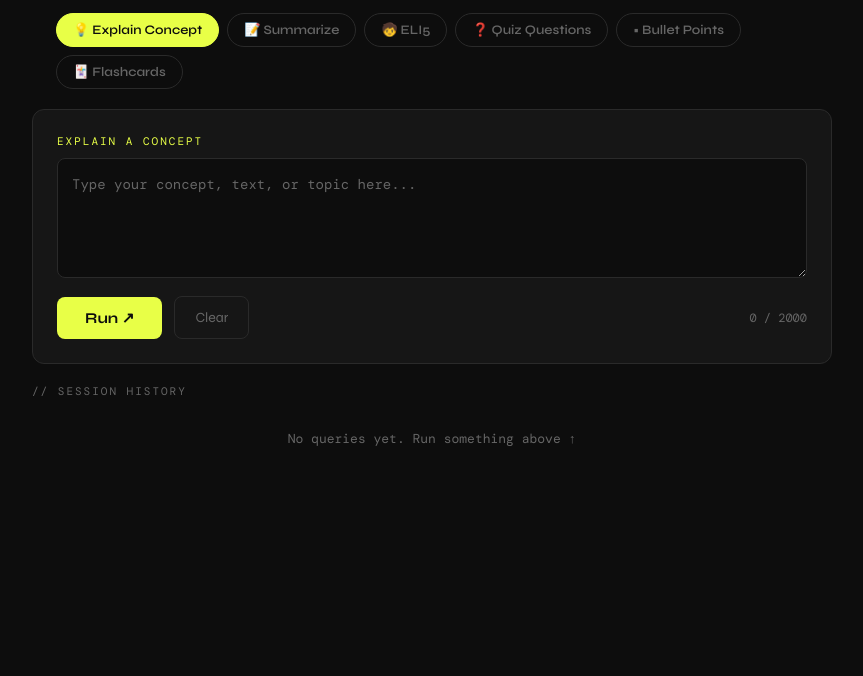
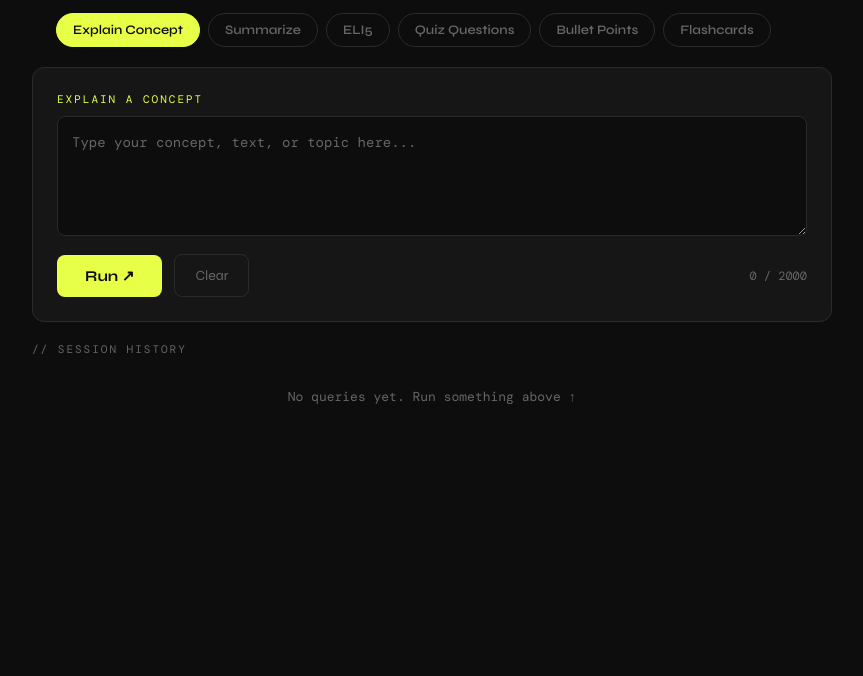
Before and after one commit to samiksha-ambastha1205/thinkbot, a plain HTML site: page index.html in a window 1280 px wide. Shown: the part 124-800 px from the top of the page, without its empty margins (208-1071 px from the left). Drawn offline with nearby package versions, Linux system fonts and the light colour scheme.

Commit message:
frontend changes

```diff
--- a/index.html
+++ b/index.html
@@ -66,7 +66,7 @@
 
 <header>
   <div class="logo">Think<span>Bot</span></div>
-  <div class="tagline">// powered by openrouter (free)</div>
+
 </header>
 
 <div class="api-bar">
@@ -76,12 +76,12 @@
 </div>
 
 <div class="modes">
-  <button class="mode-btn active" data-mode="explain">💡 Explain Concept</button>
-  <button class="mode-btn" data-mode="summarize">📝 Summarize</button>
-  <button class="mode-btn" data-mode="eli5">🧒 ELI5</button>
-  <button class="mode-btn" data-mode="quiz">❓ Quiz Questions</button>
-  <button class="mode-btn" data-mode="bullets">• Bullet Points</button>
-  <button class="mode-btn" data-mode="flashcards">🃏 Flashcards</button>
+  <button class="mode-btn active" data-mode="explain"> Explain Concept</button>
+  <button class="mode-btn" data-mode="summarize"> Summarize</button>
+  <button class="mode-btn" data-mode="eli5"> ELI5</button>
+  <button class="mode-btn" data-mode="quiz"> Quiz Questions</button>
+  <button class="mode-btn" data-mode="bullets">Bullet Points</button>
+  <button class="mode-btn" data-mode="flashcards"> Flashcards</button>
 </div>
 
 <div class="card">
```
